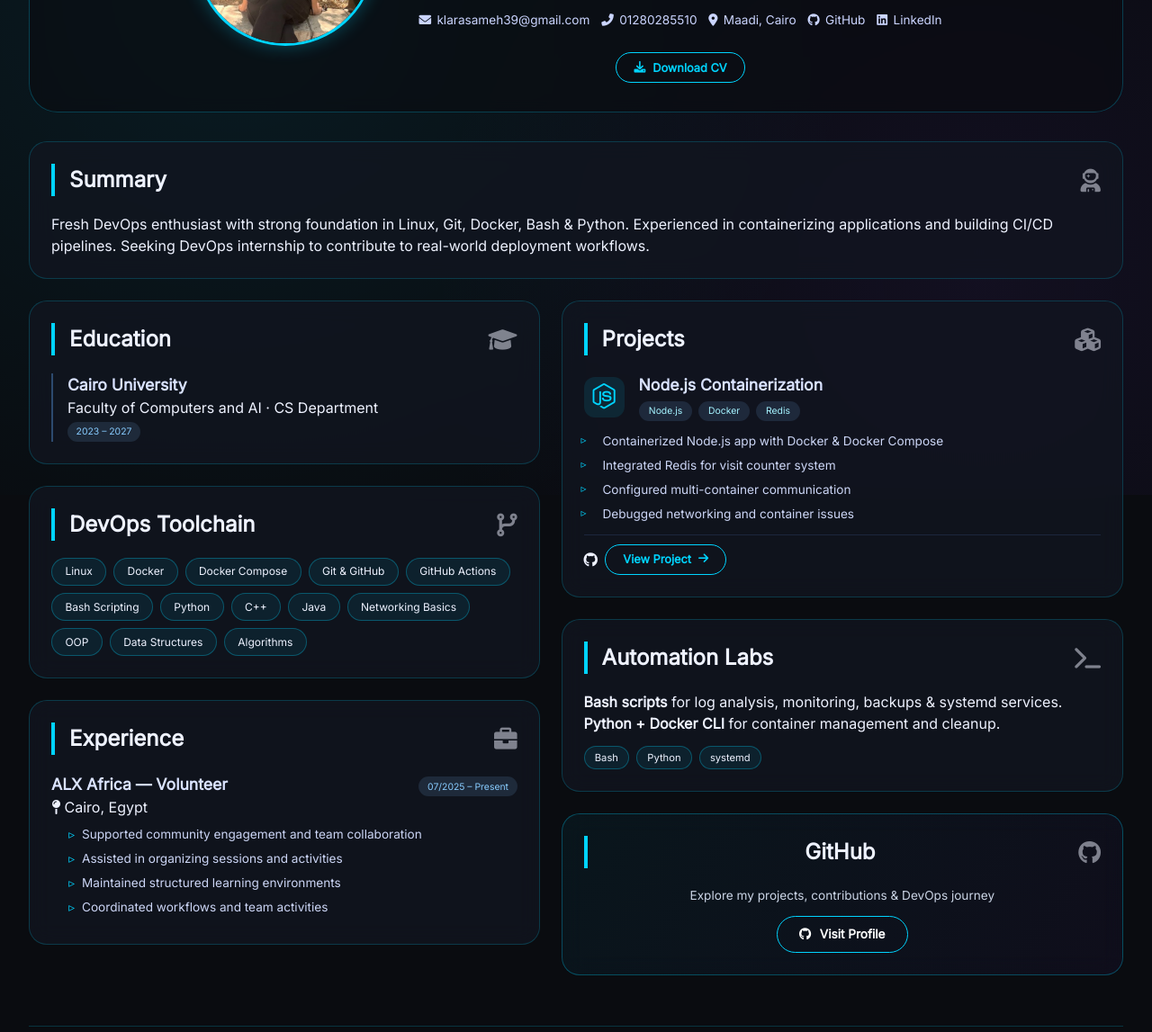
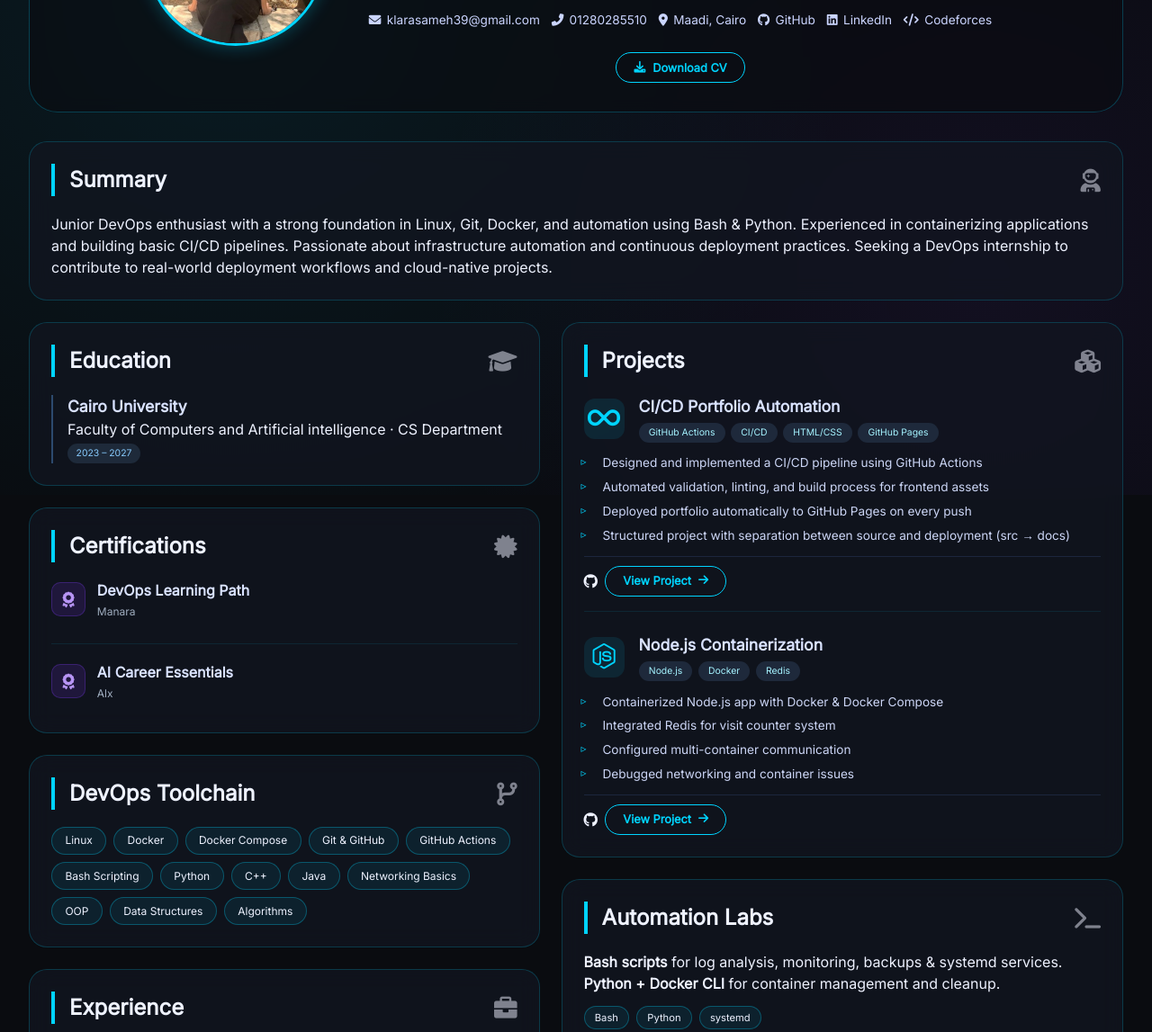
Before and after one commit to klarasameh1/DevOps-Portfolio, a website: page nodeapp/frontend/index.html in a window 1280 px wide. Shown: the part 250-1397 px from the top of the page at 90% size. Drawn offline with Linux system fonts and the light colour scheme; no server answers.

Commit message:
deploy final

```diff
--- a/nodeapp/frontend/index.html
+++ b/nodeapp/frontend/index.html
@@ -10,20 +10,6 @@
     <link rel="stylesheet" href="https://cdnjs.cloudflare.com/ajax/libs/font-awesome/6.0.0-beta3/css/all.min.css">
     <link rel="stylesheet" href="style.css">
 </head>
-
-<script>
-    async function loadVisits() {
-        try {
-            const res = await fetch('/api/visits')
-            const data = await res.json();
-            document.getElementById('counter').innerText = `👀 ${data.visits} visits`;
-        } catch (err) {
-            document.getElementById('counter').innerText = "Error loading counter";
-        }
-    }
-
-    loadVisits();
-</script>
 
 <body>
     <div class="bg-gradient"></div>
@@ -50,6 +36,10 @@
                             GitHub</a>
                         <a href="https://www.linkedin.com/in/klara-sameh" target="_blank"><i
                                 class="fab fa-linkedin"></i> LinkedIn</a>
+                        <!-- 🏅 Codeforces -->
+                        <a href="https://codeforces.com/profile/klarasameh" target="_blank">
+                            <i class="fas fa-code"></i> Codeforces
+                        </a>
                     </div>
                     <a href="https://drive.google.com/uc?export=download&id=1XB4__Hsv824aVQC1pqtjKCA75KOXJOtO" download
                         class="btn-outline">
@@ -64,9 +54,12 @@
         <section class="card">
             <div class="section-icon"><i class="fas fa-user-astronaut"></i></div>
             <h2>Summary</h2>
-            <p>Fresh DevOps enthusiast with strong foundation in Linux, Git, Docker, Bash & Python. Experienced in
-                containerizing applications and building CI/CD pipelines. Seeking DevOps internship to contribute to
-                real-world deployment workflows.</p>
+            <p>Junior DevOps enthusiast with a strong foundation in Linux, Git, Docker, and automation using Bash &
+                Python.
+                Experienced in containerizing applications and building basic CI/CD pipelines. Passionate about
+                infrastructure
+                automation and continuous deployment practices. Seeking a DevOps internship to contribute to real-world
+                deployment workflows and cloud-native projects.</p>
         </section>
 
         <!-- ========== TWO COLUMNS ========== -->
@@ -81,9 +74,36 @@
                     <h2>Education</h2>
                     <div class="edu-item">
                         <h3>Cairo University</h3>
-                        <p>Faculty of Computers and AI · CS Department</p>
+                        <p>Faculty of Computers and Artificial intelligence · CS Department</p>
                         <span class="date-chip">2023 – 2027</span>
                     </div>
+                </section>
+
+                <!-- ========== CERTIFICATIONS ========== -->
+                <section class="card">
+                    <div class="section-icon"><i class="fas fa-certificate"></i></div>
+                    <h2>Certifications</h2>
+
+                    <div class="cert-item">
+                        <div class="cert-header">
+                            <div class="cert-icon"><i class="fas fa-award"></i></div>
+                            <div class="cert-info">
+                                <h3>DevOps Learning Path</h3>
+                                <p class="cert-issuer">Manara</p>
+                            </div>
+                        </div>
+                    </div>
+
+                    <div class="cert-item">
+                        <div class="cert-header">
+                            <div class="cert-icon"><i class="fas fa-award"></i></div>
+                            <div class="cert-info">
+                                <h3>AI Career Essentials</h3>
+                                <p class="cert-issuer">Alx</p>
+                            </div>
+                        </div>
+                    </div>
+                    <!-- Add new certifications here 🚨🚨🚨 -->
                 </section>
 
                 <!-- Skills -->
@@ -134,6 +154,32 @@
                 <section class="card">
                     <div class="section-icon"><i class="fas fa-cubes"></i></div>
                     <h2>Projects</h2>
+
+                    <div class="project-item">
+                        <div class="project-header">
+                            <div class="project-icon"><i class="fas fa-infinity"></i></div>
+                            <div class="project-info">
+                                <h3>CI/CD Portfolio Automation</h3>
+                                <div class="tech-stack">
+                                    <span>GitHub Actions</span> <span>CI/CD</span> <span>HTML/CSS</span> <span>GitHub
+                                        Pages</span>
+                                </div>
+                            </div>
+                        </div>
+                        <ul class="project-details">
+                            <li>Designed and implemented a CI/CD pipeline using GitHub Actions</li>
+                            <li>Automated validation, linting, and build process for frontend assets</li>
+                            <li>Deployed portfolio automatically to GitHub Pages on every push</li>
+                            <li>Structured project with separation between source and deployment (src → docs)</li>
+                        </ul>
+                        <div class="repo-link">
+                            <i class="fab fa-github"></i>
+                            <a href="https://github.com/klarasameh1/DevOps-Portfolio" target="_blank"
+                                class="btn-outline">
+                                View Project <i class="fas fa-arrow-right"></i>
+                            </a>
+                        </div>
+                    </div>
 
                     <div class="project-item">
                         <div class="project-header">
@@ -197,10 +243,15 @@
                 <a href="https://www.linkedin.com/in/klara-sameh" target="_blank"><i class="fab fa-linkedin"></i>
                     LinkedIn</a>
                 <a href="mailto:klarasameh39@gmail.com"><i class="fas fa-envelope"></i> Email</a>
+                <!-- 🏅 Codeforces in footer -->
+                <a href="https://codeforces.com/profile/klarasameh" target="_blank">
+                    <i class="fas fa-code"></i> Codeforces
+                </a>
             </div>
             <div class="copyright">© 2026 Klara Sameh · DevOps Portfolio</div>
         </footer>
     </div>
+
     <script>
         async function loadVisits() {
             try {
@@ -211,7 +262,6 @@
                 document.getElementById('counter').innerText = "Error loading counter";
             }
         }
-
         loadVisits();
     </script>
 </body>
--- a/nodeapp/frontend/style.css
+++ b/nodeapp/frontend/style.css
@@ -149,7 +149,6 @@ h3 {
     flex-wrap: wrap;
     justify-content: center;
     gap: 0.8rem;
-    /* background: rgba(0, 0, 0, 0.4); */
     padding: 0.6rem 1rem;
     border-radius: 50px;
     margin: 1rem 0;
@@ -285,6 +284,74 @@ h3 {
 .exp-item li::before {
     content: "▹";
     color: var(--cyan);
+}
+
+/* ========== CERTIFICATIONS ========== */
+.cert-item {
+    margin-bottom: 1.2rem;
+    padding-bottom: 1rem;
+    border-bottom: 1px solid rgba(0, 212, 255, 0.1);
+}
+
+.cert-item:last-child {
+    border-bottom: none;
+    margin-bottom: 0;
+    padding-bottom: 0;
+}
+
+.cert-header {
+    display: flex;
+    align-items: center;
+    gap: 0.8rem;
+    margin-bottom: 0.6rem;
+}
+
+.cert-icon {
+    width: 38px;
+    height: 38px;
+    display: flex;
+    align-items: center;
+    justify-content: center;
+    background: rgba(124, 58, 237, 0.15);
+    border: 1px solid rgba(124, 58, 237, 0.3);
+    border-radius: 10px;
+    font-size: 1.1rem;
+    color: #b794f4;
+    flex-shrink: 0;
+}
+
+.cert-info h3 {
+    margin: 0 0 0.2rem 0;
+    font-size: 1rem;
+}
+
+.cert-issuer {
+    font-size: 0.75rem;
+    color: var(--dim);
+    margin: 0;
+}
+
+.cert-footer {
+    display: flex;
+    align-items: center;
+    justify-content: space-between;
+    flex-wrap: wrap;
+    gap: 0.5rem;
+}
+
+.cert-link {
+    color: var(--dim);
+    text-decoration: none;
+    font-size: 0.75rem;
+    font-weight: 500;
+    display: inline-flex;
+    align-items: center;
+    gap: 0.3rem;
+    transition: 0.2s;
+}
+
+.cert-link:hover {
+    opacity: 0.75;
 }
 
 /* ========== PROJECTS ========== */
@@ -472,6 +539,10 @@ footer {
         flex-direction: column;
         align-items: flex-start;
     }
+
+    .cert-header {
+        flex-direction: row;
+    }
 }
 
 @media (max-width: 480px) {
```
Also changed, not shown: .github/workflows/cicd.yml.
